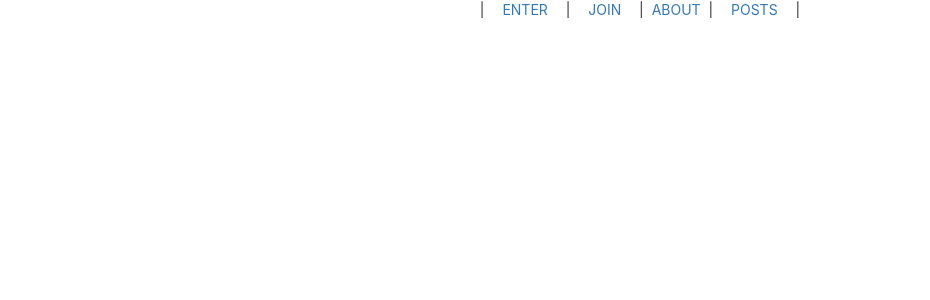
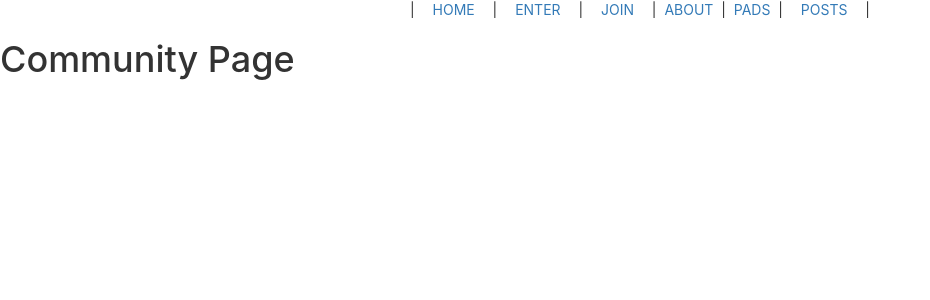
Before and after one commit to jusselman/rth, a React (Create React App) app: page /community in a window 1280 px wide. Shown: the top 300 px of the page, without its empty margins (0-930 px from the left). Built offline with nearby package versions, Linux system fonts and the light colour scheme.

Commit message:
fix database connection

```diff
--- a/controllers/users.js
+++ b/controllers/users.js
@@ -12,11 +12,10 @@ async function signup(req, res) {
     console.log(user)
     try {
         await user.save();
-        console.log('got here')
         const token = createJWT(user);
         res.json({ token });
     } catch (err) {
-        // Probably a duplicate email
+        console.log(err);
         res.status(400).json(err);
     }
 }
--- a/package.json
+++ b/package.json
@@ -9,6 +9,7 @@
     "jsonwebtoken": "^8.5.1",
     "mongoose": "^5.7.3",
     "morgan": "^1.9.1",
+    "nodemon": "^1.19.3",
     "react": "^16.10.2",
     "react-dom": "^16.10.2",
     "react-router-dom": "^5.1.2",
--- a/routes/api/users.js
+++ b/routes/api/users.js
@@ -8,6 +8,8 @@ router.post('/signup', usersCtrl.signup);
 router.post('/login', usersCtrl.login);
 
 
+
+
 /*---------- Protected Routes ----------*/
 
 module.exports = router;
--- a/src/components/BeatPad/BeatPad.jsx
+++ b/src/components/BeatPad/BeatPad.jsx
@@ -1,5 +1,5 @@
 import React from 'react';
-import styles from './BeatPad.css';
+import './BeatPad.css';
 
 const BeatPad = (props) => (
     <div>
--- a/src/components/NavBar/NavBar.jsx
+++ b/src/components/NavBar/NavBar.jsx
@@ -12,11 +12,15 @@ const NavBar = (props) => {
         :
         <div>
             &nbsp;&nbsp;|&nbsp;&nbsp;
+            <Link to='/' className='NavBar-link'>HOME</Link>
+            &nbsp;&nbsp;|&nbsp;&nbsp;
             <Link to='/login' className='NavBar-link'>ENTER</Link>
             &nbsp;&nbsp;|&nbsp;&nbsp;
             <Link to='/signup' className='NavBar-link'>JOIN</Link>
             &nbsp;&nbsp;|&nbsp;&nbsp;
             <Link to='/about' className='NavBar-Link'>ABOUT</Link>
+            &nbsp;&nbsp;|&nbsp;&nbsp;
+            <Link to='/beatpadpage' className='NavBar-Link'>PADS</Link>
             &nbsp;&nbsp;|&nbsp;&nbsp;
             <Link to='/community' className='NavBar-link'>POSTS</Link>
             &nbsp;&nbsp;|&nbsp;&nbsp;
--- a/src/pages/About/About.jsx
+++ b/src/pages/About/About.jsx
@@ -10,4 +10,4 @@ const About = (props) => {
     )
 }
 
-export default BeatPadPage;
+export default About;
--- a/src/pages/App/App.js
+++ b/src/pages/App/App.js
@@ -3,6 +3,7 @@ import './App.css';
 import { Route, Switch, Redirect } from 'react-router-dom';
 import NavBar from '../../components/NavBar/NavBar';
 import BeatPadPage from '../BeatPadPage/BeatPadPage';
+import About from '../About/About';
 import SignupPage from '../SignupPage/SignupPage';
 import LoginPage from '../LoginPage/LoginPage';
 import Community from '../Community/Community';
@@ -39,6 +40,18 @@ class App extends Component {
 
             />
           }/>
+            <Route exact path='/about' render={() =>
+            <About
+            />
+          }/>
+          <Route exact path='/community' render={() =>
+            <Community
+            />
+          }/>
+          <Route exact path='/beatpadpage' render={() =>
+            <BeatPadPage
+            />
+          }/>
             <Route exact path='/signup' render={({ history }) =>
             <SignupPage
               history={history}
--- a/src/pages/BeatPadPage/BeatPadPage.jsx
+++ b/src/pages/BeatPadPage/BeatPadPage.jsx
@@ -1,22 +1,14 @@
 import React from 'react';
-import { Link } from 'react-router-dom';
-import NavBar from '../../components/NavBar/NavBar';
 import BeatPad from '../../components/BeatPad/BeatPad';
 import './BeatPadPage.css';
 
 const BeatPadPage = (props) => {
     return (
         <div className="BeatPadPage">
-
-
+            <h1>BeatPad</h1>
             <BeatPad />
-
-
-
         </div>
     )
 }
 
-
-
 export default BeatPadPage;
--- a/src/pages/Community/Community.jsx
+++ b/src/pages/Community/Community.jsx
@@ -1,16 +1,13 @@
 import React from 'react';
 import { Link } from 'react-router-dom';
-import NavBar from '../../components/NavBar/NavBar';
+import './Community.css';
 
 const Community = (props) => {
     return (
         <div className="Community">
-            <NavBar
-                user={props.user}
-                handleLogout={props.handleLogout}
-            />
+            <h1>Community Page</h1>
         </div>
     )
 }
 
-export default Community
+export default Community;
```
Also changed, not shown: 1 other file (tests, documents, lock files or other folders).
